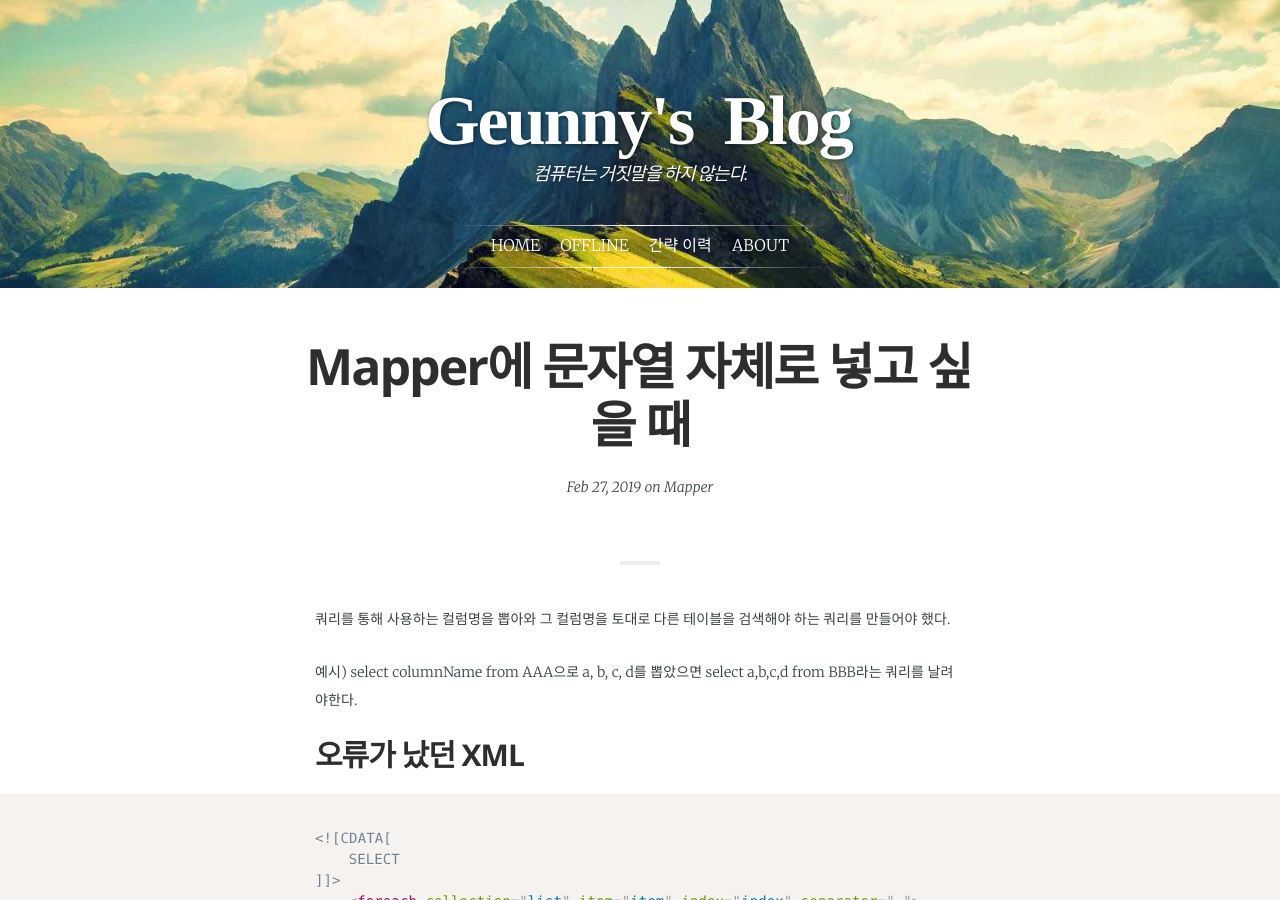
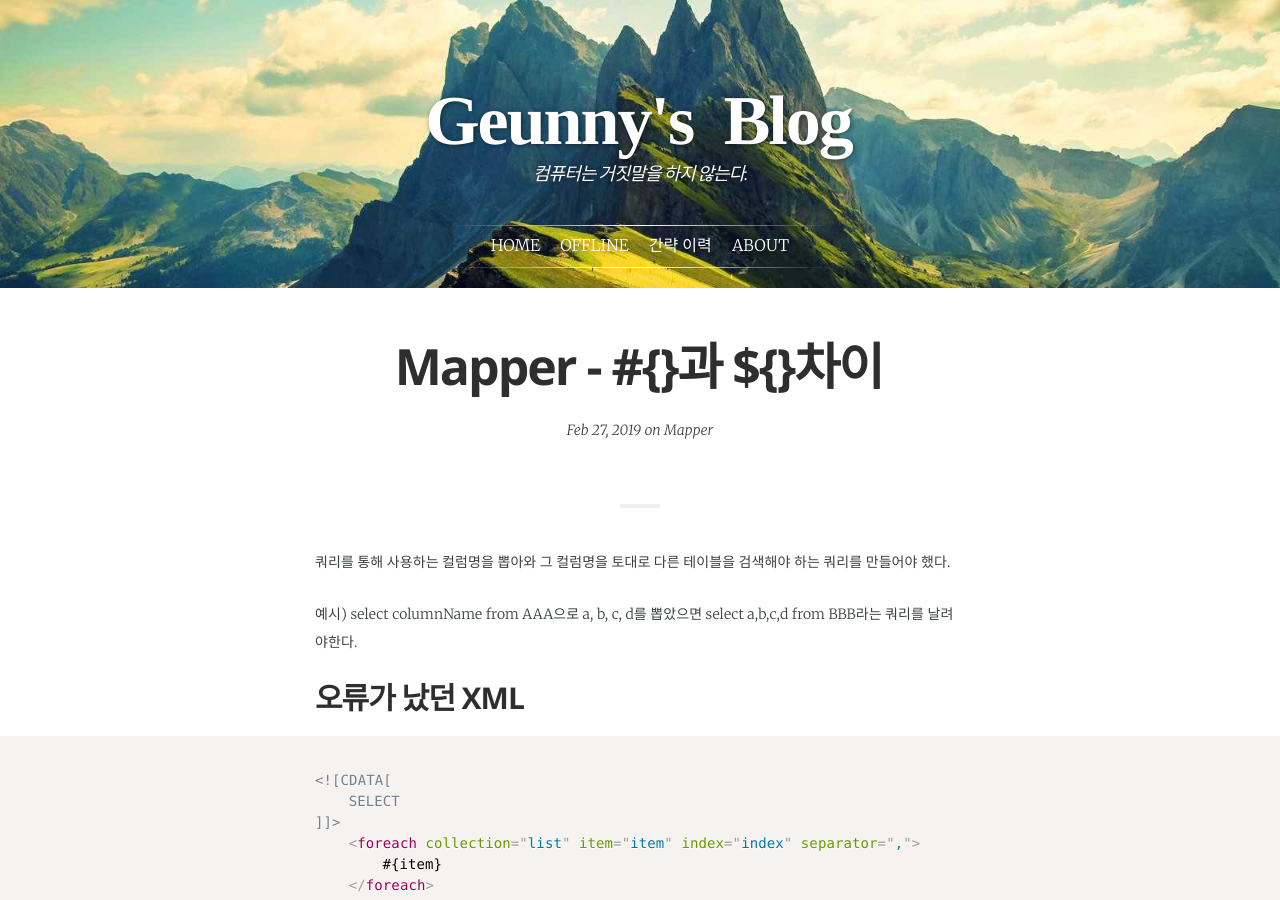
Before and after one commit to jwillmer/jekyllDecent, a Jekyll site: the page built from _posts/2019-02-27-mybatis2.md, in a window 1280 px wide and 900 px high. Built offline with Jekyll 4.4.1, drawn with Linux system fonts in a browser that asks for light colours; some web fonts are replaced.

Commit message:
Update 2019-02-27-mybatis2.md

```diff
--- a/_posts/2019-02-27-mybatis2.md
+++ b/_posts/2019-02-27-mybatis2.md
@@ -1,7 +1,7 @@
 ---
 layout:            post
-title:             "Mapper에 문자열 자체로 넣고 싶을 때"
-menutitle:         "Mapper에 문자열 자체로 넣고 싶을 때"
+title:             "Mapper - #{}과 ${}차이"
+menutitle:         "Mapper - #{}과 ${}차이"
 tags:              Mapper
 category:          Mistake
 author:            geunyoung
```
